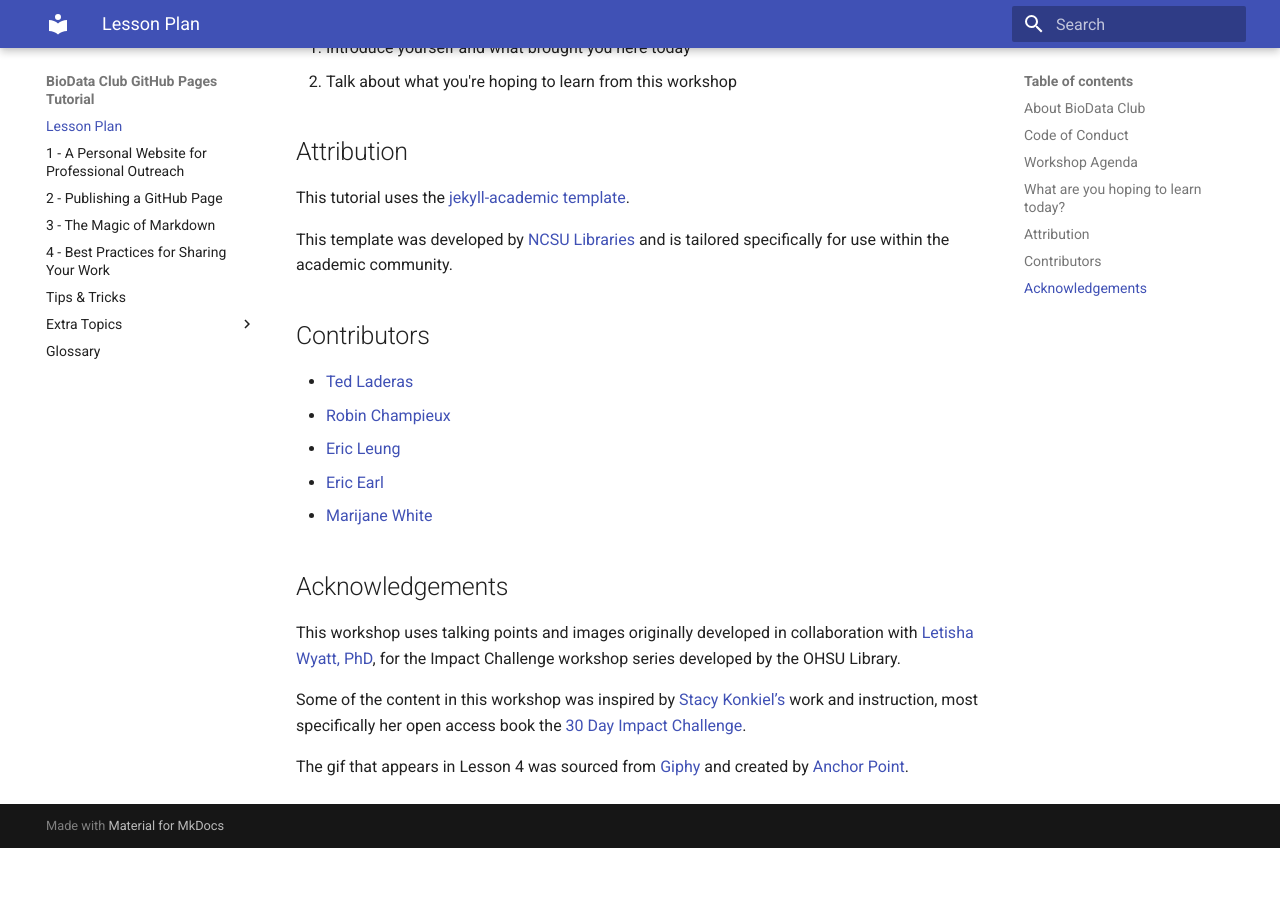
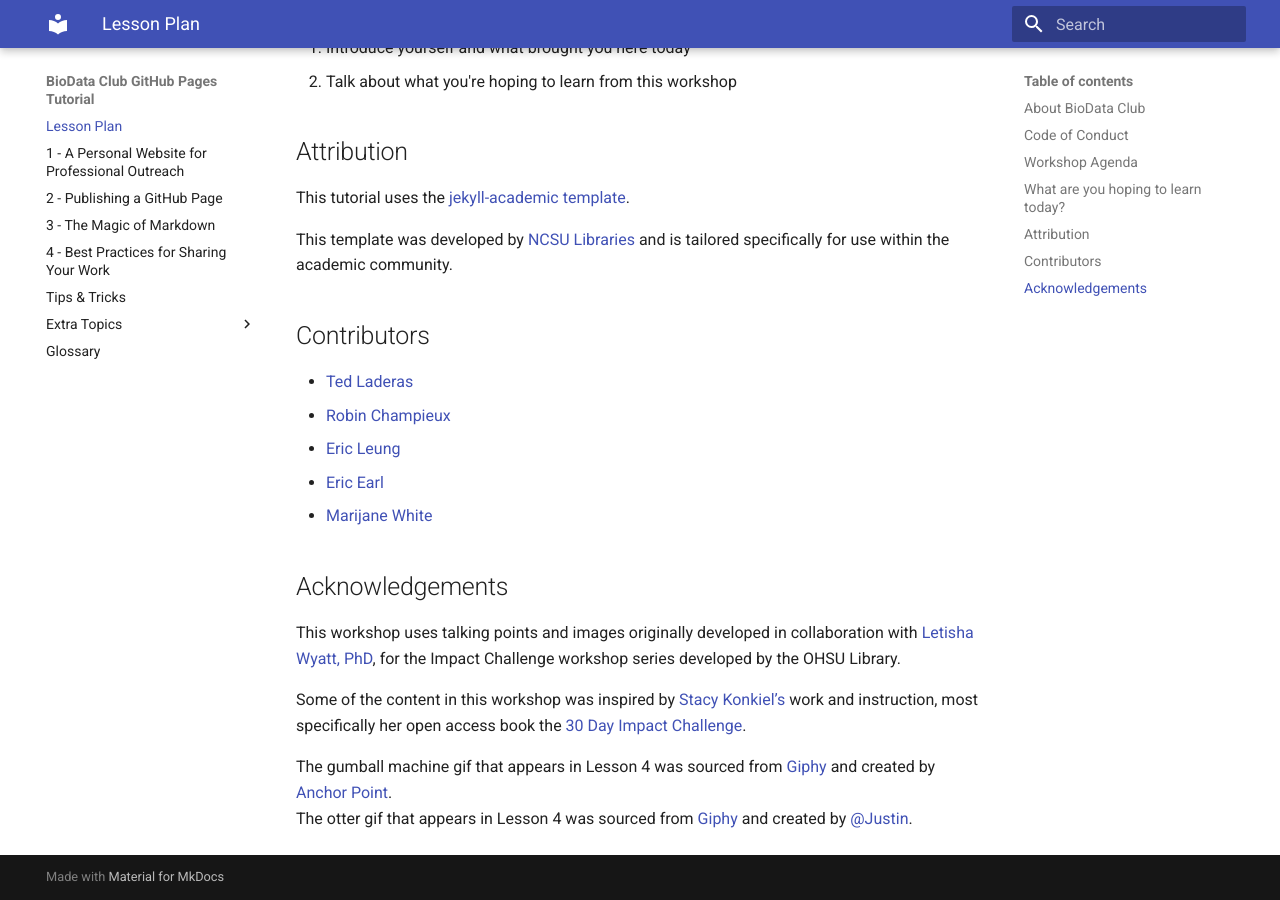
Before and after one commit to BioData-Club/ghpages-rtd, an MkDocs documentation site: the page built from docs/index.md, in a window 1280 px wide and 900 px high, scrolled down 1270 px. Built offline with MkDocs 1.6.1 and Material for MkDocs 9.7.7, drawn with Linux system fonts in a browser that asks for light colours; old or Windows-style settings are respelled for this version of MkDocs; before the commit the page ends 2118 px from its top, so only the background shows below that.

Commit message:
Update index.md

```diff
--- a/docs/index.md
+++ b/docs/index.md
@@ -48,4 +48,5 @@
 
 Some of the content in this workshop was inspired by [Stacy Konkiel’s]( https://stacykonkiel.org/) work and instruction, most specifically her open access book the [30 Day Impact Challenge]( http://blog.impactstory.org/research-impact-challenge-ebook/).
 
-The gif that appears in Lesson 4 was sourced from [Giphy]( https://giphy.com/) and created by [Anchor Point](https://www.anchorpoint.work/).
+The gumball machine gif that appears in Lesson 4 was sourced from [Giphy]( https://giphy.com/) and created by [Anchor Point](https://www.anchorpoint.work/).
+The otter gif that appears in Lesson 4 was sourced from [Giphy]( https://giphy.com/) and created by [@Justin](https://giphy.com/justin/).
```
